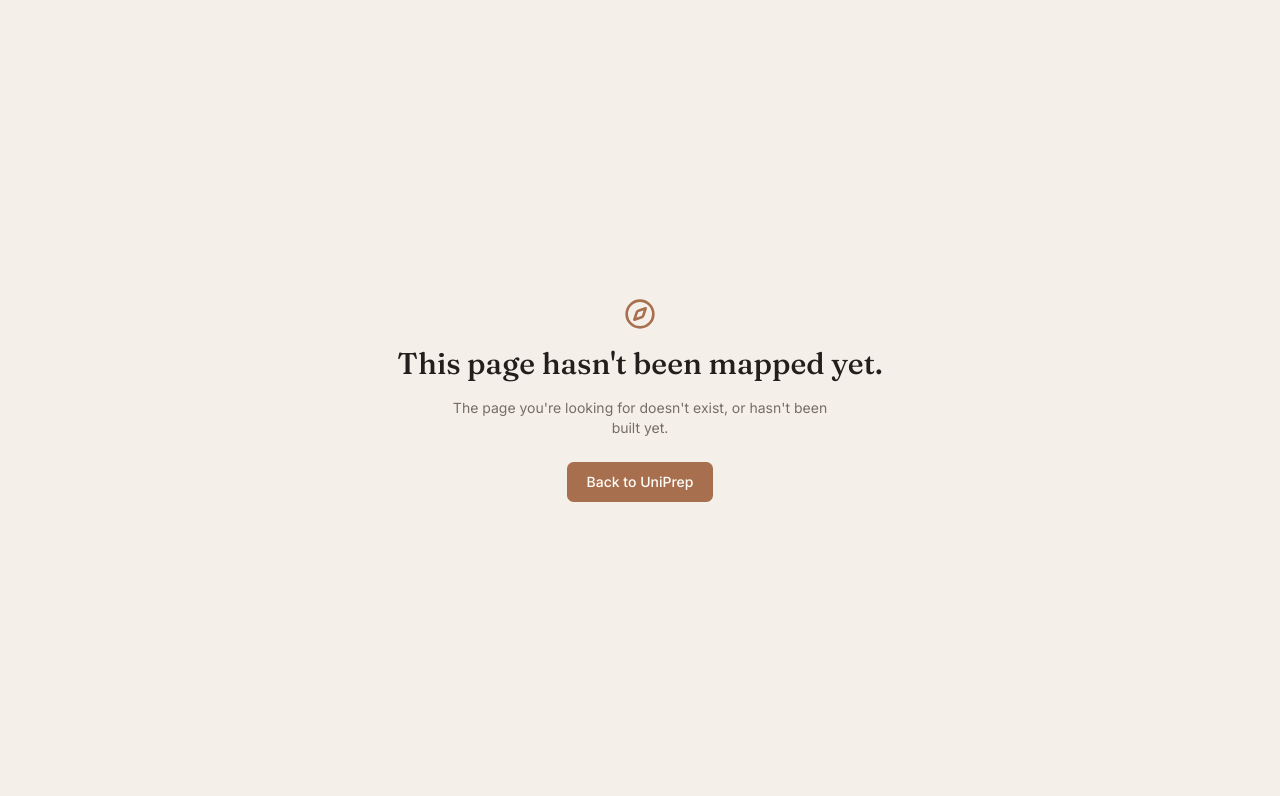
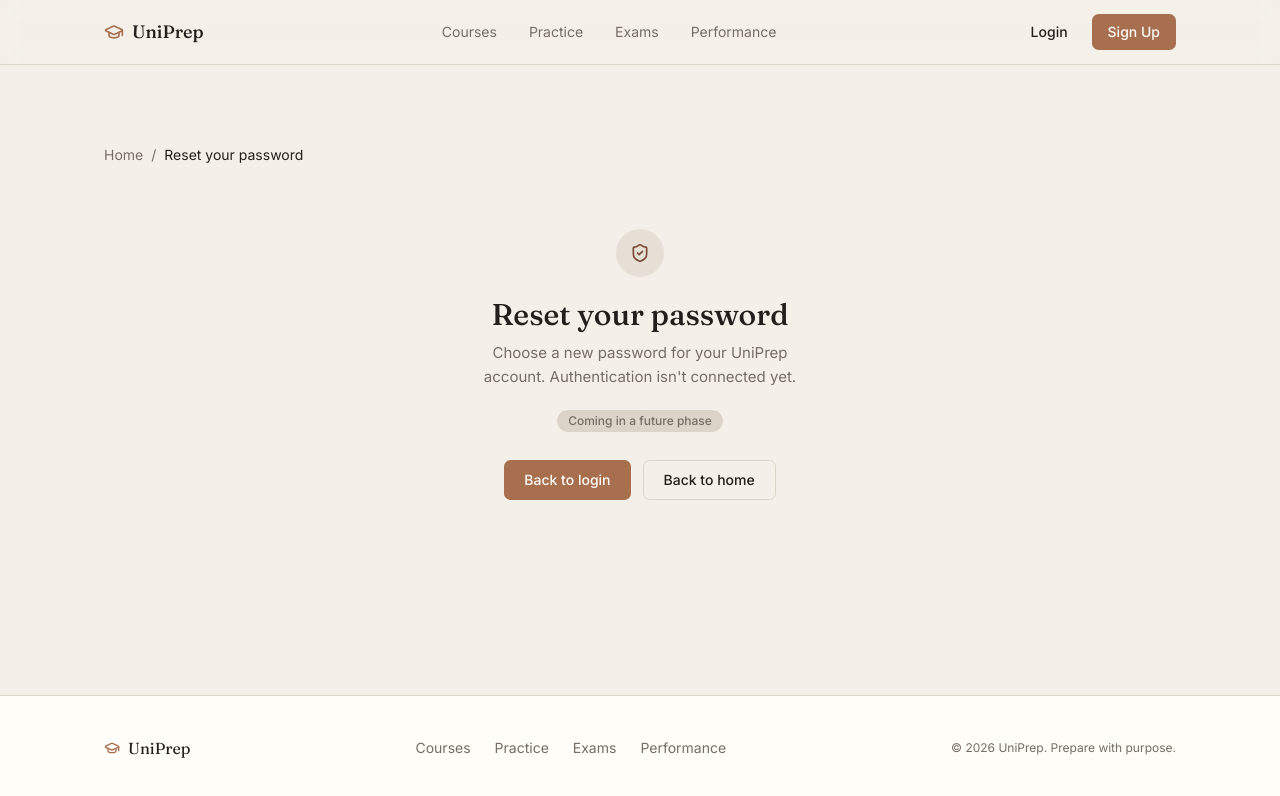
Before and after one commit to Nath-dev160/uniPrep, a Next.js app: page /reset-password in a window 1280 px wide. Before the commit this address had no page. Shown: the top 796 px of the page. Built offline with nearby package versions, Linux system fonts and the light colour scheme.

Commit message:
chore: refactor infrastructure and layout
- Configure Next.js for standalone output
- Update dev/start scripts for custom port/host
- Standardize layout structure using flex wrappers
- Fix text escaping and add metadata configuration

```diff
--- /dev/null
+++ b/metadata.json
@@ -0,0 +1,6 @@
+{
+  "name": "UniPrep",
+  "description": "Practice university courses, simulate real examinations, and track performance.",
+  "permissions": [],
+  "capabilities": ["MAJOR_CAPABILITY_SERVER_SIDE_GEMINI_API"]
+}
--- a/next.config.mjs
+++ b/next.config.mjs
@@ -1,5 +1,6 @@
 /** @type {import('next').NextConfig} */
 const nextConfig = {
+  output: 'standalone',
   reactStrictMode: true,
   images: {
     remotePatterns: [],
--- a/src/app/dashboard/page.tsx
+++ b/src/app/dashboard/page.tsx
@@ -45,14 +45,14 @@
 
 export default function DashboardPage() {
   return (
-    <>
+    <div className="flex min-h-screen flex-col">
       <SiteHeader />
-      <main className="container py-12">
+      <main className="container flex-1 py-12">
         <div className="flex flex-wrap items-center justify-between gap-4">
           <div>
             <p className="text-sm text-muted-foreground">Welcome back</p>
             <h1 className="font-serif text-3xl font-medium text-foreground">
-              Let's get you ready.
+              Let&apos;s get you ready.
             </h1>
           </div>
           <Badge variant="muted">Demo preview — no data connected yet</Badge>
@@ -185,6 +185,6 @@
         </div>
       </main>
       <SiteFooter />
-    </>
+    </div>
   );
 }
--- a/src/app/not-found.tsx
+++ b/src/app/not-found.tsx
@@ -8,10 +8,10 @@
     <div className="flex min-h-screen flex-col items-center justify-center gap-4 bg-background px-6 text-center">
       <Compass className="h-8 w-8 text-terracotta" aria-hidden />
       <h1 className="font-serif text-3xl font-medium text-foreground">
-        This page hasn't been mapped yet.
+        This page hasn&apos;t been mapped yet.
       </h1>
       <p className="max-w-sm text-sm text-muted-foreground">
-        The page you're looking for doesn't exist, or hasn't been built yet.
+        The page you&apos;re looking for doesn&apos;t exist, or hasn&apos;t been built yet.
       </p>
       <Button asChild className="mt-2">
         <Link href="/">Back to UniPrep</Link>
--- a/src/app/page.tsx
+++ b/src/app/page.tsx
@@ -9,9 +9,9 @@
 
 export default function HomePage() {
   return (
-    <>
+    <div className="flex min-h-screen flex-col">
       <SiteHeader />
-      <main>
+      <main className="flex-1">
         <Hero />
         <CoreFeatures />
         <QuestionTypes />
@@ -20,6 +20,6 @@
         <FinalCta />
       </main>
       <SiteFooter />
-    </>
+    </div>
   );
 }
--- /dev/null
+++ b/src/app/reset-password/page.tsx
@@ -0,0 +1,14 @@
+import { ShieldCheck } from "lucide-react";
+
+import { PlaceholderPage } from "@/components/layout/placeholder-page";
+
+export default function ResetPasswordPage() {
+  return (
+    <PlaceholderPage
+      icon={ShieldCheck}
+      title="Reset your password"
+      description="Choose a new password for your UniPrep account. Authentication isn't connected yet."
+      primaryCta={{ label: "Back to login", href: "/login" }}
+    />
+  );
+}
--- a/src/components/layout/placeholder-page.tsx
+++ b/src/components/layout/placeholder-page.tsx
@@ -36,9 +36,9 @@
   secondaryCta = { label: "Back to home", href: "/" },
 }: PlaceholderPageProps) {
   return (
-    <>
+    <div className="flex min-h-screen flex-col">
       <SiteHeader />
-      <main className="container py-16 sm:py-20">
+      <main className="container flex-1 py-16 sm:py-20">
         <nav aria-label="Breadcrumb" className="text-sm text-muted-foreground">
           <Link href="/" className="transition-colors hover:text-foreground">
             Home
@@ -78,6 +78,6 @@
         </div>
       </main>
       <SiteFooter />
-    </>
+    </div>
   );
 }
--- a/src/components/marketing/academic-ecosystem.tsx
+++ b/src/components/marketing/academic-ecosystem.tsx
@@ -25,7 +25,7 @@
           <p className="mt-4 text-[15px] leading-relaxed text-muted-foreground">
             Every question in UniPrep is tied to your university, faculty,
             department, course, and topic — so what you practice always
-            matches what you're actually studying.
+            matches what you&apos;re actually studying.
           </p>
         </div>
 
--- a/src/components/marketing/hero.tsx
+++ b/src/components/marketing/hero.tsx
@@ -3,16 +3,18 @@
 import { ArrowRight, Compass } from "lucide-react";
 
 import { Button } from "@/components/ui/button";
+import heroExamImage from "../../../Public/images/hero-exam.jpg";
 
 export function Hero() {
   return (
     <section className="relative isolate overflow-hidden bg-espresso">
       <Image
-        src="/images/hero-exam.jpg"
+        src={heroExamImage}
         alt="A student reviewing a graded exam paper marked A+ in a university classroom"
         fill
         priority
         sizes="100vw"
+        referrerPolicy="no-referrer"
         className="object-cover object-[50%_28%]"
       />
 
```
Also changed, not shown: package.json (+6 -5 lines), .eslintrc.json (added), public/images/hero-exam.jpg (added), 1 other file (tests, documents, lock files or other folders).
